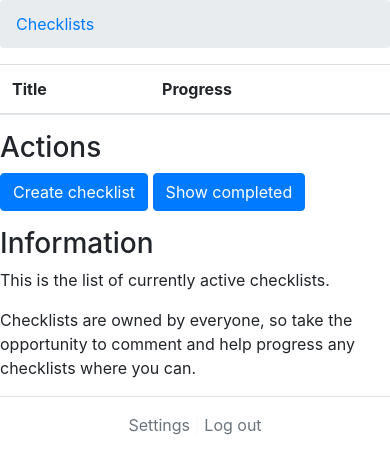
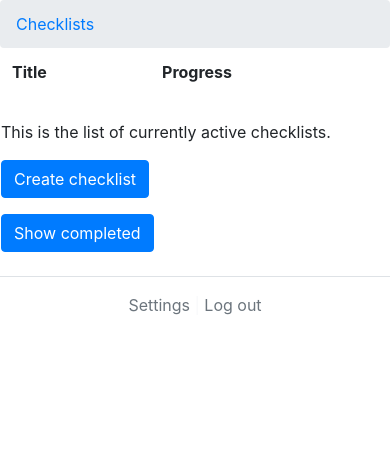
Before and after one commit to giantmade/giant-checklists, a Django app: page /checklists/ in a window 390 px wide. Shown: the part 56-530 px from the top of the page. Run offline with Django 3.2, Linux system fonts and the light colour scheme; the visitor is signed in with stand-in values (Sample User, id 1); data comes from the database, SQL or seed files in the repository; data that the repository does not hold is empty.

Commit message:
Fixed breadcrump padding. Simplified checklist index template.

```diff
--- a/core/templates/base.html
+++ b/core/templates/base.html
@@ -40,7 +40,7 @@
         {% block header %}
         {% endblock %}
 
-        <ol class="breadcrumb">
+        <ol class="breadcrumb mb-0">
         {% block breadcrumb %}
         {% endblock breadcrumb %}
         </ol>
--- a/core/templates/checklists/index.html
+++ b/core/templates/checklists/index.html
@@ -7,11 +7,9 @@
 {% block title %}Checklists{% endblock %}
 
 {% block body %}
-
     <div class="row">
         <div class="col-md-8">
-            <div class="card-box">
-                <table class="table">
+            <table class="table table-borderless">
                 <thead>
                 <tr>
                     <th>Title</th>
@@ -34,47 +32,11 @@
                 </tbody>
             </table>
         </div>
-        </div>
 
-        <div class="col-md-4">
-            <div class="portlet">
-                <div class="portlet-heading bg-inverse">
-                    <h3 class="portlet-title">Actions</h3>
-                    <div class="clearfix"></div>
-                </div>
-                <div id="bg-info" class="panel-collapse collapse show">
-                    <div class="portlet-body">
-                        <p>
-                            <a class="btn btn-primary m-r-10" href="{% url "checklists:create" %}">Create checklist</a>
-                            <a class="btn btn-primary" href="{% url "checklists:complete" %}">Show completed</a>
-                        </p>
+        <div class="col-md-4 border-left pt-2 pb-2">
+            <p>This is the list of currently active checklists.</p>
+            <p><a class="btn btn-primary" href="{% url "checklists:create" %}">Create checklist</a></p>
+            <p><a class="btn btn-primary" href="{% url "checklists:complete" %}">Show completed</a></p>
         </div>
     </div>
-            </div>
-
-            <div class="portlet">
-                <div class="portlet-heading bg-inverse">
-                    <h3 class="portlet-title">Information</h3>
-                    <div class="clearfix"></div>
-                </div>
-                <div id="bg-info" class="panel-collapse collapse show">
-                    <div class="portlet-body">
-                        <p>This is the list of currently active checklists.</p>
-                        <p>Checklists are owned by everyone, so take the opportunity to comment and help progress any checklists where you can.</p>
-                    </div>
-                </div>
-            </div>
-        </div>
-    </div>
-
-    <!-- Edit modals. -->
-    {% for item in templates %}
-        {% include "templates/partials/_template_edit_modal.html" %}
-    {% endfor %}
-
-    <!-- Delete modals. -->
-    {% for item in templates %}
-        {% include "templates/partials/_template_delete_modal.html" %}
-    {% endfor %}
-
 {% endblock %}
```
Lines whose indentation alone changed are shown as unchanged.
